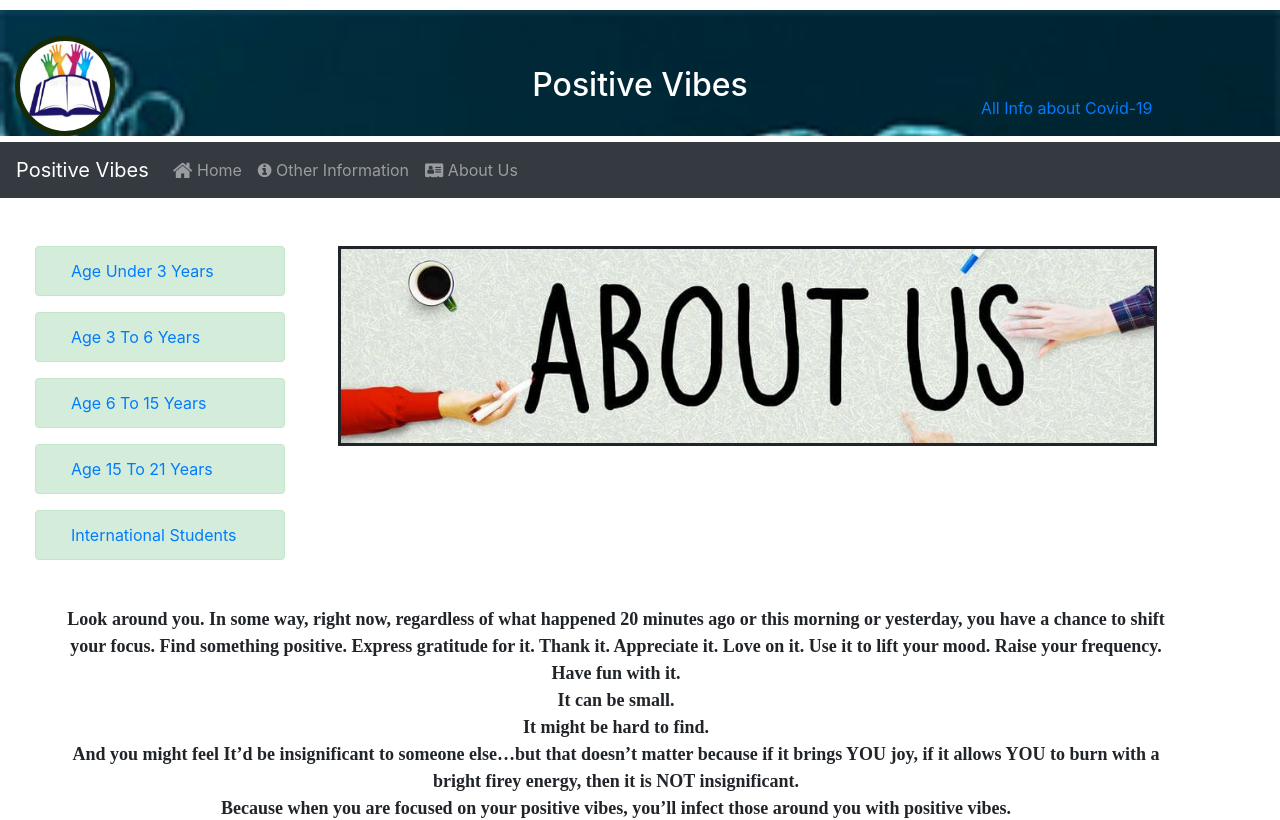
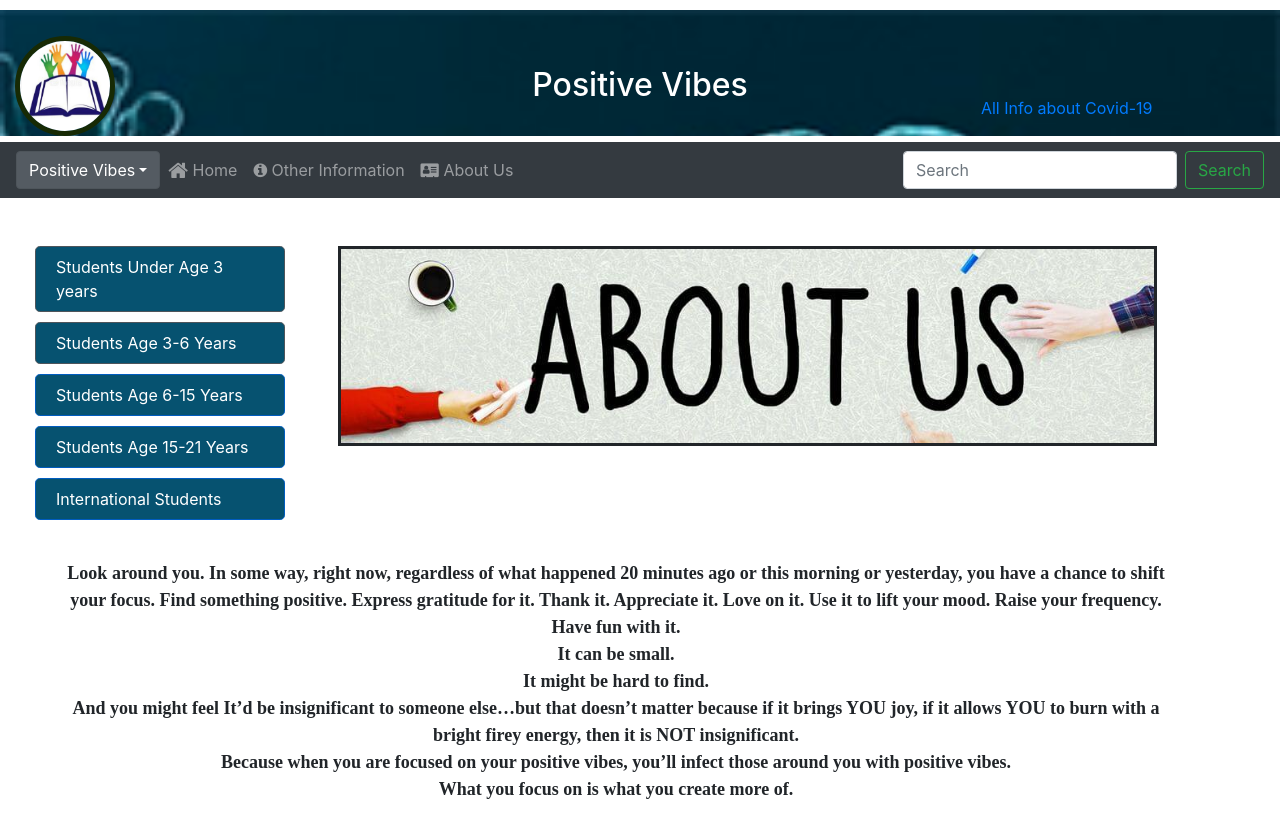
Before and after one commit to Manasabhagwat/Positive-Vibes, a React (Create React App) app in the folder frontend/: page /aboutUs in a window 1280 px wide. Shown: the top 820 px of the page. Built offline with nearby package versions, Linux system fonts and the light colour scheme.

Commit message:
Added sidebar changes and the respective changes in app.css and removed sidebar in age3to6years.js page

```diff
--- a/frontend/src/App.css
+++ b/frontend/src/App.css
@@ -1,13 +1,3 @@
-
-/*
-.App {
-  text-align: center;
-}
-
-.App-logo {
-  height: 40vmin;
-}
-*/
 .App-header {
   background-color: #282c34;
   min-height: 100vh;
@@ -32,9 +22,7 @@
   border-width: 5px;
   border-style: solid;
   box-shadow:black;
-
 }
-
 
 #img-margin{
   margin-left: 0px;
@@ -42,6 +30,7 @@
   margin-top: 0px;
   margin-bottom: 0px;
 }
+
 #margin{
   margin-left: 0px;
   margin-right: 0px;
@@ -74,12 +63,15 @@
   max-width: 90%;
 }
 
-.alertCol{
+#sidebarButton{
   width: 250px;
   padding-left: 20px;
+  background-color: rgb(6, 82, 112);
+  margin-bottom: 10px;
+  font-size: medium;
+  text-align: left;
+}
 
-
-}
 #Covid_Info{
   text-align: justify;
   padding-left: 30px;
@@ -94,13 +86,11 @@
   padding-top: 60px;
   font-size: large;
   color: black;
-
 }
 
 .sidebar{
   column-width:80px;
   background-color: black;
-
 }
 
 .bigger{
@@ -112,6 +102,7 @@
   border-style: solid;
   box-shadow:black;
 }
+
 .smaller{
   width:100%;
   height:50px;
@@ -125,6 +116,7 @@
 #image1{
   background-image:url('./components/home/Images/under3Years.png');
 }
+
 #image2{
   background-image:url('./components/home/Images/Age3To6Years.png');
 }
@@ -140,6 +132,7 @@
 #image5{
 background-image:url('./components/home/Images/InternationalStudents.png');
 }
+
 button.btn.btn-primary {
   margin: 20px;
 }
@@ -147,7 +140,6 @@ button.btn.btn-primary {
 .hrset
 {
   border-color:lightgrey;
-
   width: 70%;
 }
 
@@ -158,6 +150,7 @@ button.btn.btn-primary {
   font-family: cursive;
   padding-top: 30px;
  }
+
 .avatar {
   max-width: 100px;
   border-radius: 100%;
@@ -169,7 +162,6 @@ button.btn.btn-primary {
 
 .aboutUs-Container{
   padding-top: 40px;
-
 }
 
 #img-margin{
@@ -184,7 +176,6 @@ button.btn.btn-primary {
     padding-top: 30px;
     text-align: center;
     align-self: flex-start;
-
 }
 
   #headerLink{
@@ -205,7 +196,6 @@ button.btn.btn-primary {
     display: inline-block;
     font-size: small;
     image-resolution: 200px;
-
   }
 
 
@@ -219,8 +209,8 @@ button.btn.btn-primary {
     box-shadow:black;
   }
 }
+
 @media only screen and (min-width: 400px)  {
-
 
   .header-name{
     text-align: center;
@@ -241,6 +231,7 @@ button.btn.btn-primary {
     display: inline-block;
     font-size:medium;
   }
+
   #headerLink{
     padding-top: 60px;
     font-size: medium;
@@ -251,8 +242,6 @@ button.btn.btn-primary {
 #about-image{
   background-image:url('./components/home/aboutUs.jpg');
 }
-
-
 
 .dissusionForum {
   font-style: cursive;
@@ -266,5 +255,4 @@ button.btn.btn-primary {
 #margin {
   background-image: url('./covid-19-blue.png');
   background-size: 100%;
-
 }
--- a/frontend/src/App.js
+++ b/frontend/src/App.js
@@ -18,6 +18,7 @@ import InternationalSt from "./components/home/InternationalSt";
 import PostsPage from "./components/posts/PostsPage";
 import AboutUs from "./components/home/AboutUs";
 import { Responsive } from "./Responsive.js";
+
 
 function App() {
 
--- a/frontend/src/components/home/AboutUs.js
+++ b/frontend/src/components/home/AboutUs.js
@@ -3,19 +3,20 @@ import aboutUs from "./aboutUs.jpg";
 import { Link } from "react-router-dom";
 import { Container, Row, Col, Spinner } from 'react-bootstrap';
 import Alert from 'react-bootstrap/Alert'
-import Shikha from "./Images/shikha.png";
+import Shikha from "./Images/Shikha.png";
 import Archana from "./Images/Archana.png";
 import Veena from "./Images/Veena.png";
 import Manasa from "./Images/Manasa.png";
 import Vanitha from "./Images/Vanitha.png";
 import SideBar from "../layout/SideBar.js";
 
+
 class AboutUs extends Component {
     render() {
         return (
             <div >
                  <div className="row">
-                    <div className="col-sm-3">
+                 <div className="col-sm-3">
                      <SideBar/>
                     </div>
 
--- a/frontend/src/components/home/Age3To6.js
+++ b/frontend/src/components/home/Age3To6.js
@@ -9,13 +9,9 @@ class Age3To6 extends Component {
     render() {
         return (
 
-
             <div>
-                <div className="row">
-                    <div className="col-sm-3">
-                        <SideBar />
-                    </div>
-                    <div className="col-sm-9" id="Covid_Info" >
+            <div>
+                    <div id="Covid_Info" >
                         <div class="bigger" id="image2">
                             <div class="smaller"><h3>Age 3 To 6 Years</h3></div>
                         </div>
@@ -24,15 +20,11 @@ class Age3To6 extends Component {
                         <div>
                             <p>View comments or leave comments here in discussion forum</p>
                         </div>
-                    </div>
                     <h3 className="disscusionForum">Disscusion Forum</h3>
+                <PostsPage category='3to6' />
                 </div>
-                <PostsPage category='3to6' />
-
+                </div>
             </div>
-
-
-
         );
     }
 }
--- a/frontend/src/components/home/HomePage.js
+++ b/frontend/src/components/home/HomePage.js
@@ -12,7 +12,6 @@ class HomePage extends Component {
                  <div className="row">
                     <div className="col-sm-3">
                        <SideBar/>
-
                     </div>
                         <div className="col-xs-12 col-md-9" id ="Covid_Info" >
                             <h2> Covid -Information</h2>
@@ -39,10 +38,6 @@ class HomePage extends Component {
                         </div>
                  </div>
              </div>
-
-
-
-
         );
     }
 }
--- a/frontend/src/components/layout/Navbar.js
+++ b/frontend/src/components/layout/Navbar.js
@@ -2,7 +2,6 @@ import React from "react";
 import { Link } from "react-router-dom";
 import logo from "./Logo.jpg";
 import { Container, Row, Col, Spinner } from 'react-bootstrap';
-
 
 
 function Navbar() {
@@ -26,7 +25,21 @@ function Navbar() {
 
 
             <nav className="navbar navbar-expand-lg navbar-dark bg-dark">
-            <a className="navbar-brand" href="#">Positive Vibes</a>
+           { /*<a className="navbar-brand" href="#">Positive Vibes</a>
+           button class="btn btn-primary dropdown-toggle" type="button" data-toggle="dropdown*/}
+                <div class="dropdown show">
+                    <button class="btn btn-secondary dropdown-toggle" role="button" id="dropdownMenuLink" data-toggle="dropdown" aria-haspopup="true" aria-expanded="false">
+                        Positive Vibes
+                    </button>
+
+                    <div class="dropdown-menu" aria-labelledby="dropdownMenuLink">
+                        <a class="dropdown-item" href="/under3Years">Under 3 Years</a>
+                        <a class="dropdown-item" href="/age3to6Years">Age 3 to 6 years</a>
+                        <a class="dropdown-item" href="/age6to15Years">Age 3 to 15 years</a>
+                        <a class="dropdown-item" href="/age15to21Years">Age 15 to 21 years</a>
+                        <a class="dropdown-item" href="/InternationalStudents">International Students</a>
+                    </div>
+                    </div>
             <button className="navbar-toggler" type="button" data-toggle="collapse" data-target="#navbarColor01" aria-controls="navbarColor01" aria-expanded="false" aria-label="Toggle navigation">
                 <span className="navbar-toggler-icon"></span>
             </button>
@@ -52,6 +65,10 @@ function Navbar() {
                 </ul>
 
             </div>
+            <form class="form-inline">
+                <input class="form-control mr-sm-2" type="search" placeholder="Search" aria-label="Search" />
+                <button class="btn btn-outline-success my-2 my-sm-0" type="submit">Search</button>
+            </form>
         </nav>
 
 
--- a/frontend/src/components/layout/SideBar.js
+++ b/frontend/src/components/layout/SideBar.js
@@ -3,38 +3,21 @@ import { Link } from "react-router-dom";
 import { Container, Row, Col, Spinner } from 'react-bootstrap';
 import Alert from 'react-bootstrap/Alert';
 
+
 function SideBar() {
 
         return (
             <div >
-
-
-                        <Container >
-                            <Row >
-                            <Alert variant="success" className ="alertCol">
-                                <Col ><Link to="/under3years">   Age Under 3 Years  </Link></Col>
-                                </Alert>
-
-                                <Alert variant="success"  className="alertCol">
-                                <Col ><Link to="/age3to6Years">   Age 3 To 6 Years   </Link></Col>
-                                </Alert>
-
-                                <Alert variant="success" className="alertCol">
-                                <Col><Link to="/age6to15Years">    Age 6 To 15 Years    </Link></Col>
-                                    </Alert>
-
-                                <Alert variant="success" className="alertCol">
-                                <Col ><Link to="/age15to21Years">   Age 15 To 21 Years   </Link></Col>
-                                     </Alert>
-
-                                <Alert variant="success" className="alertCol">
-                                <Col ><Link to="/InternationalStudents"> International Students</Link></Col>
-                                </Alert>
-                            </Row>
-                        </Container>
-                    </div>
-
-
+                <Container >
+                    <Row >
+                        <a href="/under3Years" className="btn btn-secondary btn-lg active" id="sidebarButton" role="button" aria-pressed="true" width="50">Students Under Age 3 years  </a>
+                        <a href="/age3to6Years" className="btn btn-secondary btn-lg active" id="sidebarButton" role="button" aria-pressed="true">Students Age 3-6 Years</a>
+                        <a href="/age6to15Years" className="btn btn-primary btn-lg active" id="sidebarButton" role="button" aria-pressed="true">Students Age 6-15 Years </a>
+                        <a href="/age15to21Years" className="btn btn-primary btn-lg active" id="sidebarButton" role="button" aria-pressed="true">Students Age 15-21 Years</a>
+                        <a href="/InternationalStudents" className="btn btn-primary btn-lg active" id="sidebarButton" role="button" aria-pressed="true">International Students</a>
+                    </Row>
+                </Container>
+            </div>
         );
     }
 
```
Also changed, not shown: frontend/package.json (line endings or trailing spaces), 1 other file (tests, documents, lock files or other folders). Lines whose indentation alone changed are shown as unchanged.
